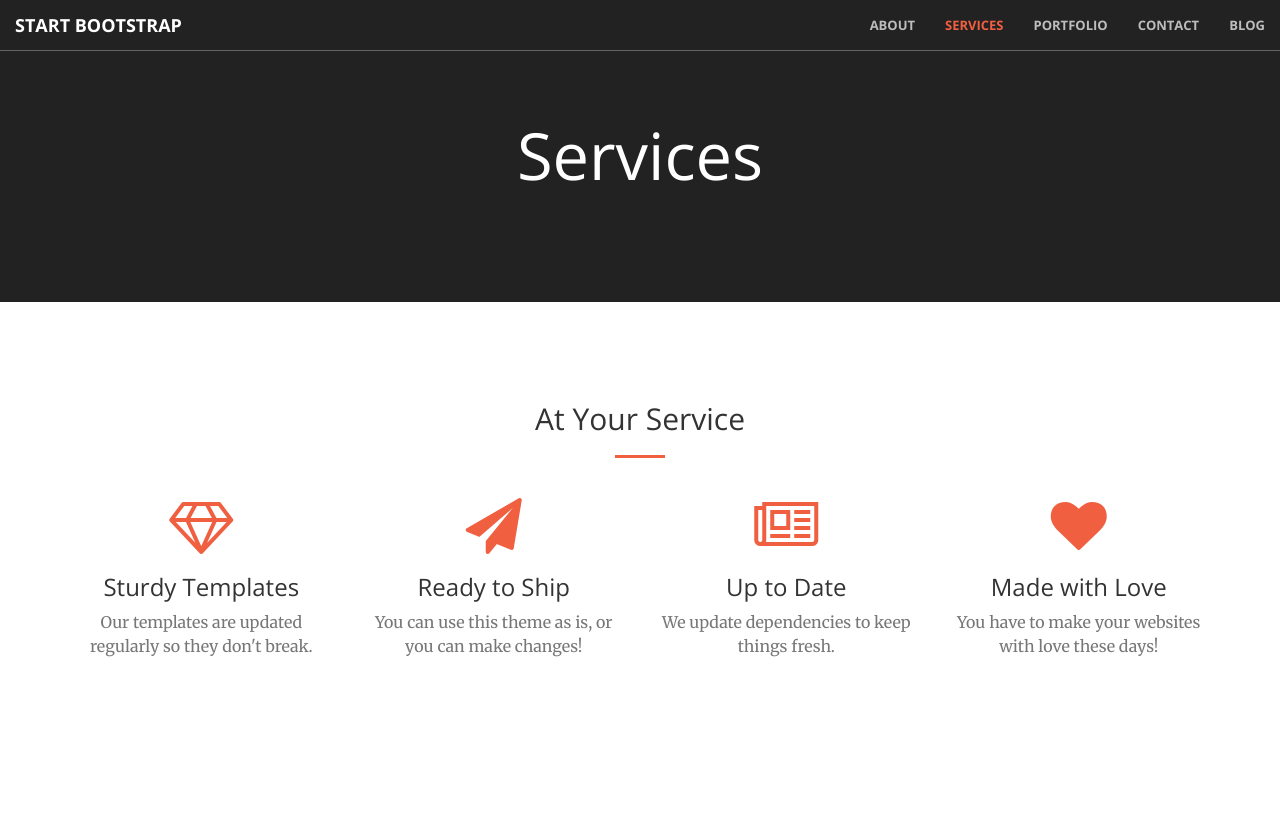
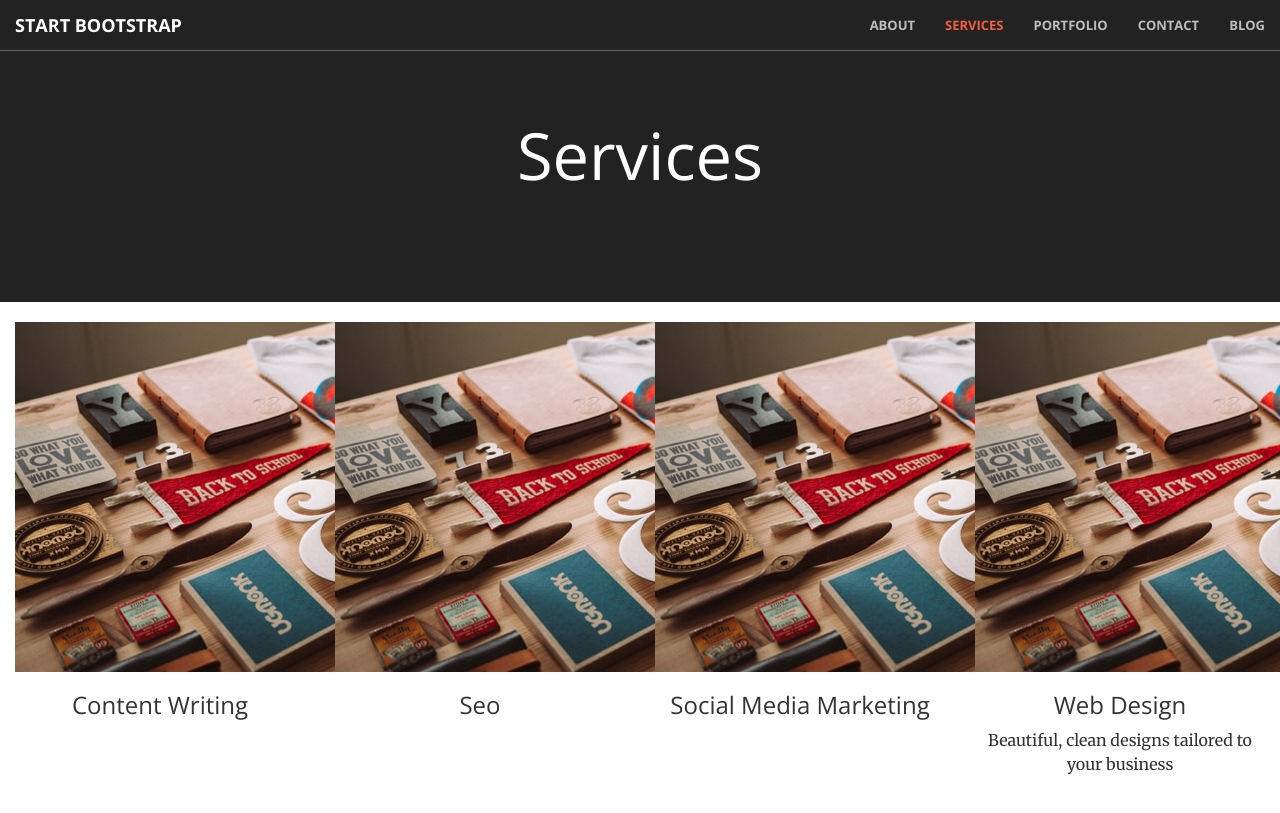
Before and after one commit to lebsral/CloudCannonExample, a Jekyll site: the page built from services.html, in a window 1280 px wide. Shown: the top 813 px of the page. Built offline with Jekyll 4.4.1, drawn with Linux system fonts in a browser that asks for light colours.

Commit message:
services change to liquid template

```diff
--- a/services.html
+++ b/services.html
@@ -9,45 +9,15 @@
 </section>
 
 
-    <section id="services">
-        <div class="container">
-            <div class="row">
-                <div class="col-lg-12 text-center">
-                    <h2 class="section-heading">At Your Service</h2>
-                    <hr class="primary">
-                </div>
-            </div>
-        </div>
-        <div class="container">
-            <div class="row">
-                <div class="col-lg-3 col-md-6 text-center">
-                    <div class="service-box">
-                        <i class="fa fa-4x fa-diamond wow bounceIn text-primary"></i>
-                        <h3>Sturdy Templates</h3>
-                        <p class="text-muted">Our templates are updated regularly so they don't break.</p>
-                    </div>
-                </div>
-                <div class="col-lg-3 col-md-6 text-center">
-                    <div class="service-box">
-                        <i class="fa fa-4x fa-paper-plane wow bounceIn text-primary" data-wow-delay=".1s"></i>
-                        <h3>Ready to Ship</h3>
-                        <p class="text-muted">You can use this theme as is, or you can make changes!</p>
-                    </div>
-                </div>
-                <div class="col-lg-3 col-md-6 text-center">
-                    <div class="service-box">
-                        <i class="fa fa-4x fa-newspaper-o wow bounceIn text-primary" data-wow-delay=".2s"></i>
-                        <h3>Up to Date</h3>
-                        <p class="text-muted">We update dependencies to keep things fresh.</p>
-                    </div>
-                </div>
-                <div class="col-lg-3 col-md-6 text-center">
-                    <div class="service-box">
-                        <i class="fa fa-4x fa-heart wow bounceIn text-primary" data-wow-delay=".3s"></i>
-                        <h3>Made with Love</h3>
-                        <p class="text-muted">You have to make your websites with love these days!</p>
-                    </div>
-                </div>
-            </div>
-        </div>
-    </section>
+
+
+
+{% for service in site.services %}
+  <div class="col-lg-3 col-md-6 text-center">
+    <div class="service-box">
+      <img src="{{ service.image_path }}" alt="{{ service.title }}"/>
+      <h3>{{ service.title }}</h3>
+      <p class="text-muted">{{ service.content }}</p>
+    </div>
+  </div>
+{% endfor %}
```
